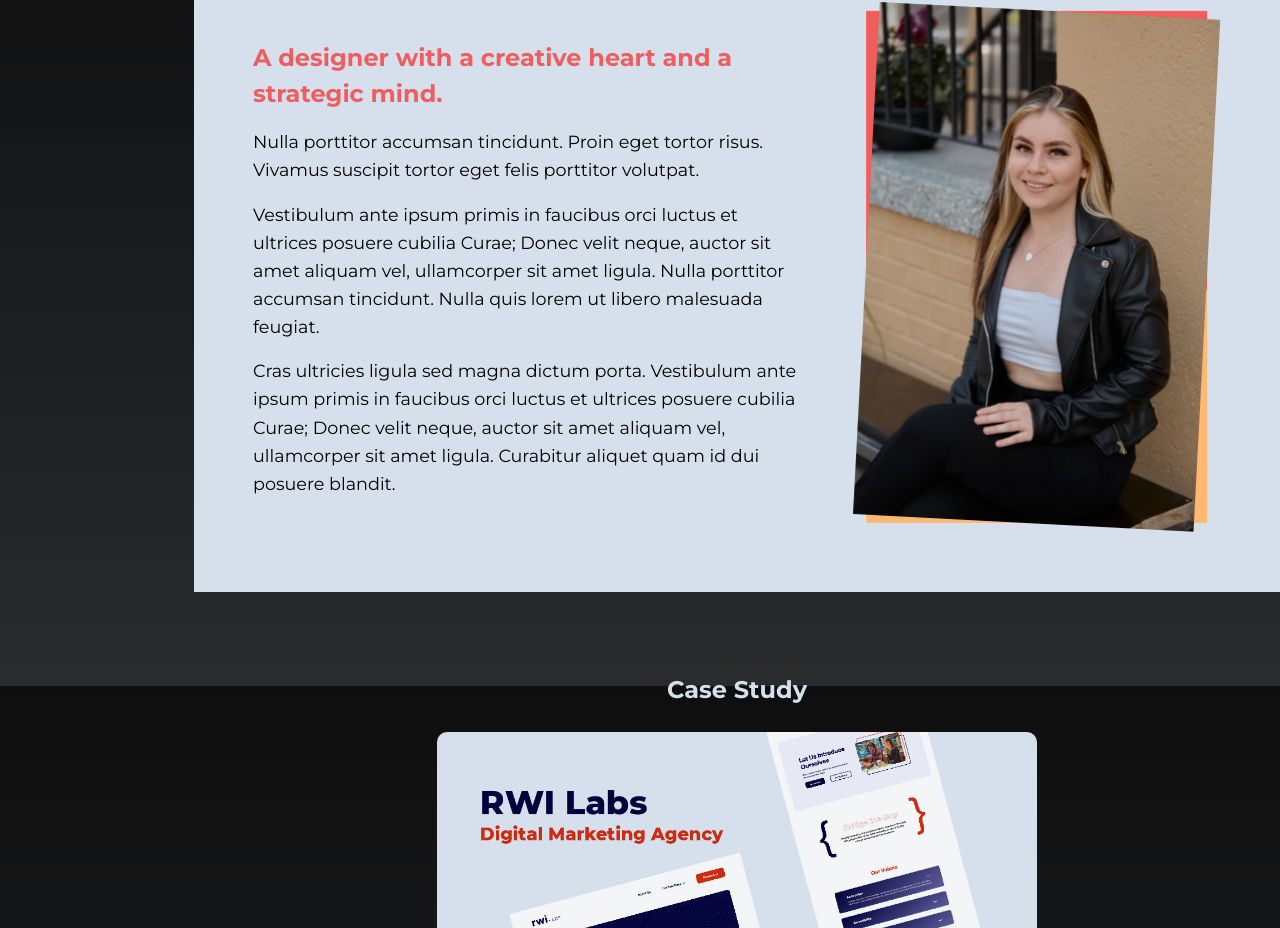
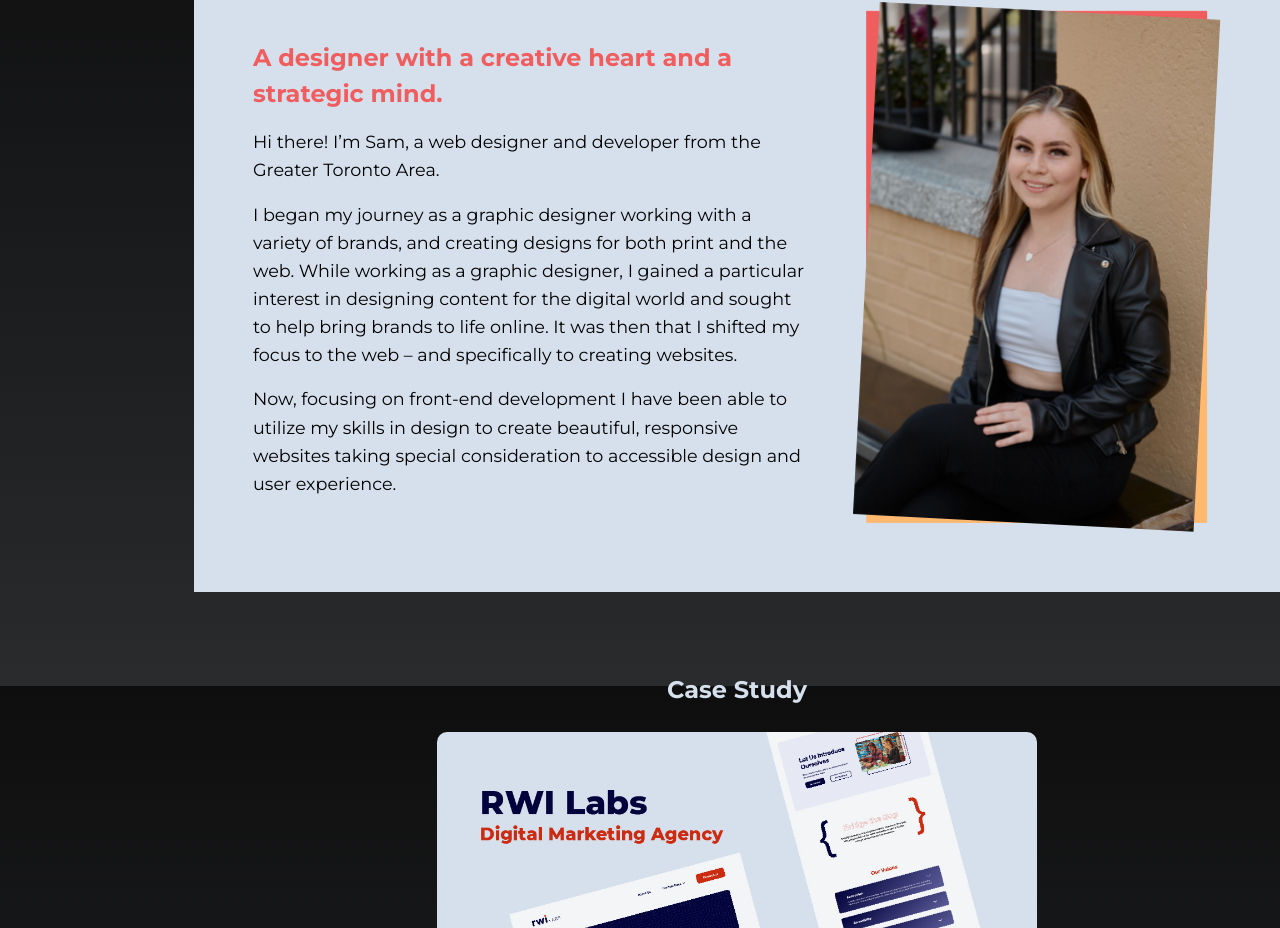
Before and after one commit to samurwin/samurwin.github.io, a React (Create React App) app: page / in a window 1280 px wide. Shown: the part 914-1842 px from the top of the page. Built offline with nearby package versions, Linux system fonts and the light colour scheme.

Commit message:
website text

```diff
--- a/src/assets/projectInfo.js
+++ b/src/assets/projectInfo.js
@@ -13,7 +13,7 @@ const projectInfo = [
             "Development"
         ],
         bannerImg: alloveusImgs.bannerImg,
-        overview: 'Nulla porttitor accumsan tincidunt. Cras ultricies ligula sed magna dictum porta. Vivamus suscipit tortor eget felis porttitor volutpat. Sed porttitor lectus nibh. Vestibulum ac diam sit amet quam vehicula elementum sed sit amet dui.',
+        overview: 'ALLOVEUS describes themselves as an artistic wellness community who host events to connect and move with one another. For this project I created the designed the ALLOVEUS website as well as, a custom Shopify theme for the company.',
         link: {
             url: 'https://alloveus.co',
             linkTitle: 'Alloveus.co'
@@ -40,7 +40,7 @@ const projectInfo = [
             'Development'
         ],
         bannerImg: savouryImgs.bannerImg,
-        overview: 'Nulla porttitor accumsan tincidunt. Cras ultricies ligula sed magna dictum porta. Vivamus suscipit tortor eget felis porttitor volutpat. Sed porttitor lectus nibh. Vestibulum ac diam sit amet quam vehicula elementum sed sit amet dui.',
+        overview: 'Savoury Subscriptions is a food subscription service where a user can signup/login, pick their favourite meals, and filter them by diet preference. The user can also save their diet preferences on their account page. Once they have their meals chosen, they can checkout using Stripe payment.',
         link: {
             url: '',
             linkTitle: 'Deployed Website'
@@ -77,7 +77,7 @@ const projectInfo = [
             'Development'
         ],
         bannerImg: devDiariesImgs.bannerImg,
-        overview: 'Nulla porttitor accumsan tincidunt. Cras ultricies ligula sed magna dictum porta. Vivamus suscipit tortor eget felis porttitor volutpat. Sed porttitor lectus nibh. Vestibulum ac diam sit amet quam vehicula elementum sed sit amet dui.',
+        overview: 'Dev Diaries is a tech blog forum. Users with an account can create posts and comment on others people’s posts. Made using TailwindCSS and MySQL/Sequelize.',
         link: {
             url: '',
             linkTitle: 'Deployed Website'
--- a/src/components/About/index.js
+++ b/src/components/About/index.js
@@ -17,22 +17,19 @@ export default function About () {
                 <div className="aboutTxt">
                     <h2 className="text-primary">A designer with a creative heart and a strategic mind.</h2>
                     <p className="mb-3">
-                        Nulla porttitor accumsan tincidunt. Proin eget tortor risus.
-                        Vivamus suscipit tortor eget felis porttitor volutpat.
+                        Hi there! I’m Sam, a web designer and developer from the Greater Toronto Area.
                     </p>
                     <p className="mb-3">
-                        Vestibulum ante ipsum primis in faucibus orci luctus et
-                        ultrices posuere cubilia Curae; Donec velit neque, auctor
-                        sit amet aliquam vel, ullamcorper sit amet ligula. Nulla
-                        porttitor accumsan tincidunt. Nulla quis lorem ut libero
-                        malesuada feugiat.
+                        I began my journey as a graphic designer working with a variety of brands,
+                        and creating designs for both print and the web. While working as a graphic designer,
+                        I gained a particular interest in designing content for the digital world and sought to
+                        help bring brands to life online. It was then that I shifted my focus to the web – and
+                        specifically to creating websites.
                     </p>
                     <p>
-                        Cras ultricies ligula sed magna dictum porta. Vestibulum
-                        ante ipsum primis in faucibus orci luctus et ultrices posuere
-                        cubilia Curae; Donec velit neque, auctor sit amet aliquam vel,
-                        ullamcorper sit amet ligula. Curabitur aliquet quam id dui
-                        posuere blandit.
+                        Now, focusing on front-end development I have been able to utilize my skills in design
+                        to create beautiful, responsive websites taking special consideration to accessible design
+                        and user experience.
                     </p>
                 </div>
             </div>
--- a/src/components/ProjectHeading/index.js
+++ b/src/components/ProjectHeading/index.js
@@ -53,7 +53,7 @@ export default function ProjectHeading( { title, subtitle, tags, image, overview
                 style={{
                     backgroundImage: `url(${image})`,
                     backgroundSize: 'cover',
-                    backgroundPosition: 'center'
+                    backgroundPositionX: 'center'
                 }}
             ></div>
             )}
--- a/src/pages/Portfolio.js
+++ b/src/pages/Portfolio.js
@@ -21,8 +21,9 @@ function Portfolio({projects}) {
           <section className="sectionSpacing container max1000">
             <h1 className="text-primary text-center milgran">Portfolio</h1>
             <p className="text-secondary text-center my-4">
-            Curabitur arcu erat, accumsan id imperdiet et, porttitor at sem.
-            Vivamus suscipit tortor eget felis porttitor volutpat.
+            Below you can find some of my recent website projects!
+            To see more of my general design work check out my Behance,
+            and similarly to see source code for my projects check out my GitHub.
             </p>
           </section>
 
--- a/src/pages/Rwi.js
+++ b/src/pages/Rwi.js
@@ -18,7 +18,7 @@ const rwi = {
         "Brand Design",
     ],
     bannerImg: "/RWI-Labs-thumbnail.jpg",
-    overview: "Nulla porttitor accumsan tincidunt. Cras ultricies ligula sed magna dictum porta. Vivamus suscipit tortor eget felis porttitor volutpat. Sed porttitor lectus nibh. Vestibulum ac diam sit amet quam vehicula elementum sed sit amet dui.",
+    overview: "This project was done for RWI Labs, a Digital Marketing Agency founded by myself and my business partner William. I feature this project as a case study because I believe it perfectly encapsulates all the skills that I have worked on cultivating these last few years. From the logo to the website and everything in between, I poured myself into this project and creating this brand.",
     link:  {
         url: "https://rwilabs.io",
         linkTitle: "RwiLabs.io"
```
Also changed, not shown: src/assets/images/projects/alloveus-thumbnail.png.
